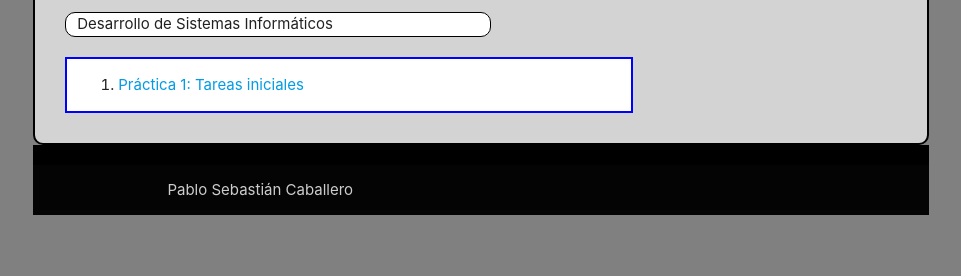
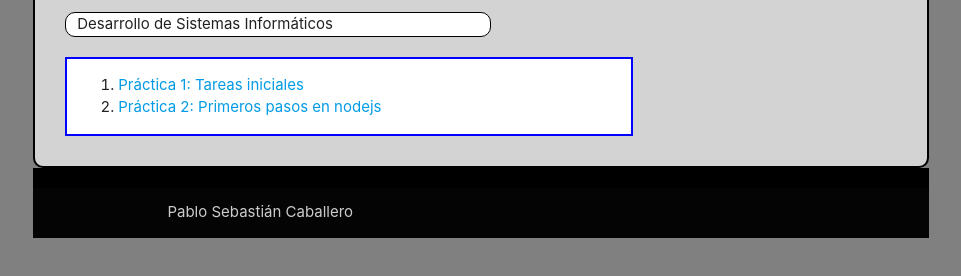
Before and after one commit to alu0100812428/alu0100812428.github.io, a plain HTML site: page index.html in a window 1280 px wide. Shown: the part 210-486 px from the top of the page, without its empty margins (159-1120 px from the left). Drawn offline with nearby package versions, Linux system fonts and the light colour scheme.

Commit message:
Añadido link a la practica 2

```diff
--- a/index.html
+++ b/index.html
@@ -35,6 +35,7 @@
         <div class="col s8 recuadro">
           <ol>
             <li><a href="https://github.com/ULL-ESIT-DSI-1617/tareas-iniciales-jorge-pablo-naomi" tittle="Ir al repositorio de la práctica">Práctica 1: Tareas iniciales </a></li>
+            <li><a href="https://github.com/ULL-ESIT-DSI-1617/primeros-pasos-en-nodejs-jorge-pablo-naomi-35l1" tittle="Ir al repositorio de la práctica">Práctica 2: Primeros pasos en nodejs </a></li>
           </ol>
         </div>
       </div>
```
